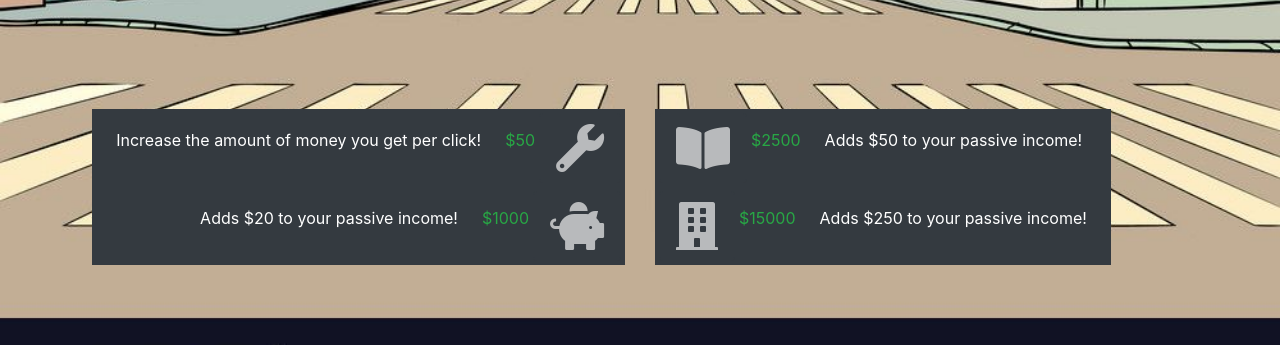
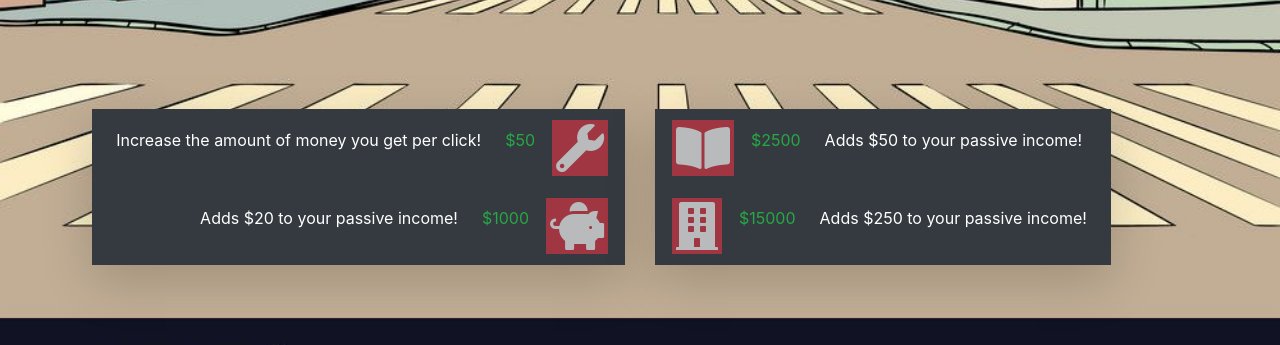
Before and after one commit to BristonLowell/idle-clicker, a plain HTML site: page index.html in a window 1280 px wide. Shown: the part 578-923 px from the top of the page. Drawn offline with nearby package versions, Linux system fonts and the light colour scheme.

Commit message:
Added colors to the buttons

```diff
--- a/index.html
+++ b/index.html
@@ -54,13 +54,13 @@
     </div>
     <div class="row">
       <div class="col-6 d-flex justify-content-end">
-        <div class="mt-3 bg-dark">
+        <div class="mt-3 bg-dark shadow-lg">
           <div class="d-flex align-items-center">
             <p class="text-white mx-4">Increase the amount of money you get per click!</p>
             <p class="text-success">$</p>
             <p id="price-of-first-upgrade" class="text-success">--</p>
             <button id="clicker-power-up" class="btn btn-dark text-white rounded m-1" img="" onclick="clickerPowerUp()">
-              <i class="fa fa-wrench p-1 fa-3x" aria-hidden="true"></i>
+              <i class="fa fa-wrench p-1 fa-3x bg-danger" aria-hidden="true"></i>
             </button>
           </div>
           <div class="d-flex align-items-center justify-content-end">
@@ -68,16 +68,16 @@
             <p class="text-success">$</p>
             <p id="price-of-second-upgrade" class="text-success">--</p>
             <button id="passive-power-up-one" class="btn btn-dark text-white rounded m-1" onclick="passiveUpgrade()">
-              <i class="fas fa-piggy-bank p-1 fa-3x"></i>
+              <i class="fas fa-piggy-bank p-1 fa-3x bg-danger"></i>
             </button>
           </div>
         </div>
       </div>
       <div class="col-6 d-flex justify-content-start">
-        <div class="mt-3 bg-dark">
+        <div class="mt-3 bg-dark shadow-lg">
           <div class="d-flex align-items-center">
             <button id="passive-power-up-two" class="btn btn-dark text-white rounded m-1" onclick="passiveUpgradeTwo()">
-              <i class="fas fa-book-open fa-3x p-1"></i>
+              <i class="fas fa-book-open fa-3x p-1 bg-danger"></i>
             </button>
             <p class="text-success">$</p>
             <p id="price-of-third-upgrade" class="text-success">--</p>
@@ -86,7 +86,7 @@
           <div class="d-flex align-items-center">
             <button id="passive-power-up-three" class="btn btn-dark text-white rounded m-1"
               onclick="passiveUpgradeThree()">
-              <i class="fas fa-building fa-3x p-1"></i>
+              <i class="fas fa-building fa-3x p-1 bg-danger"></i>
             </button>
             <p class="text-success">$</p>
             <p id="price-of-fourth-upgrade" class="text-success">--</p>
```
